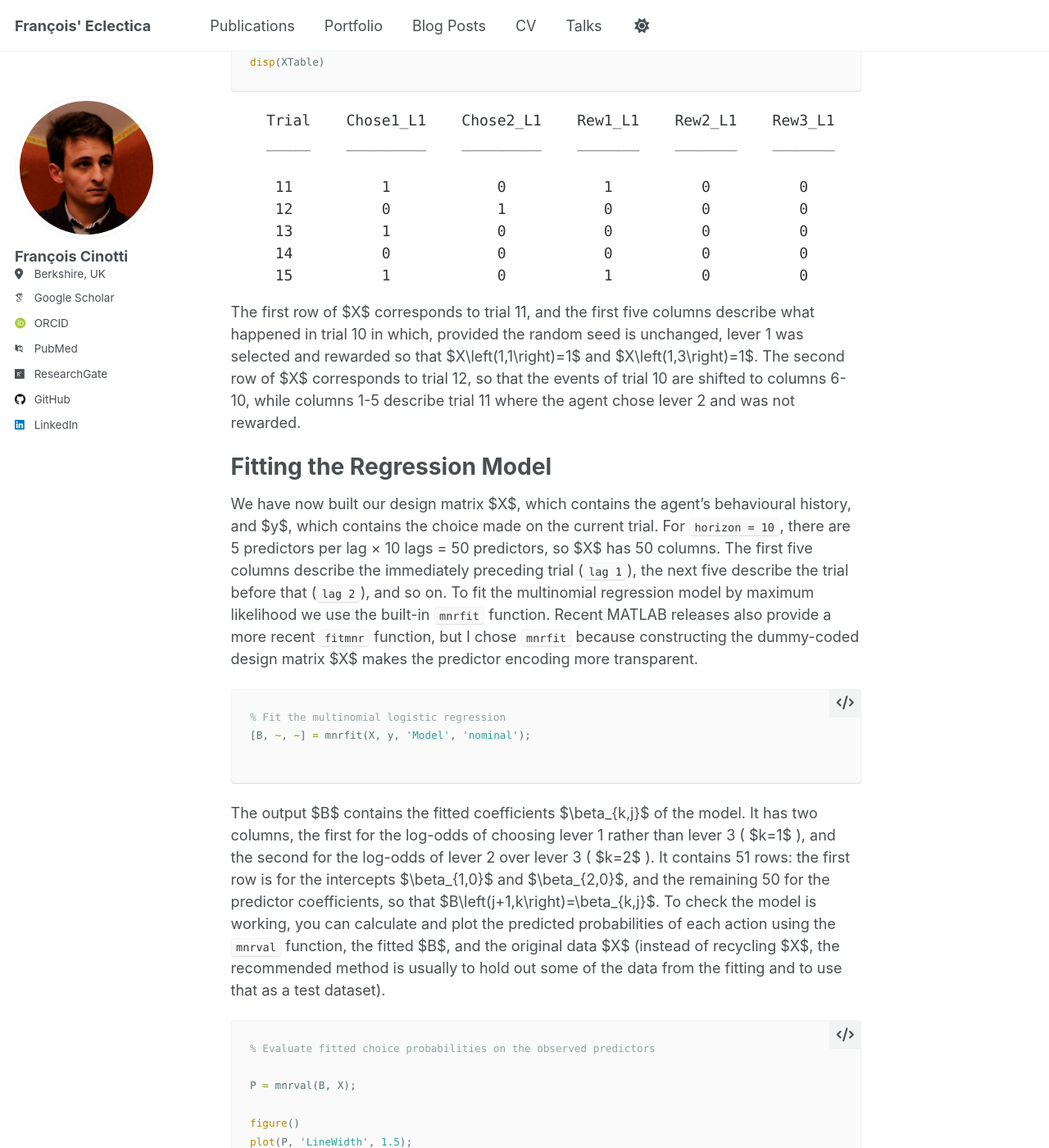
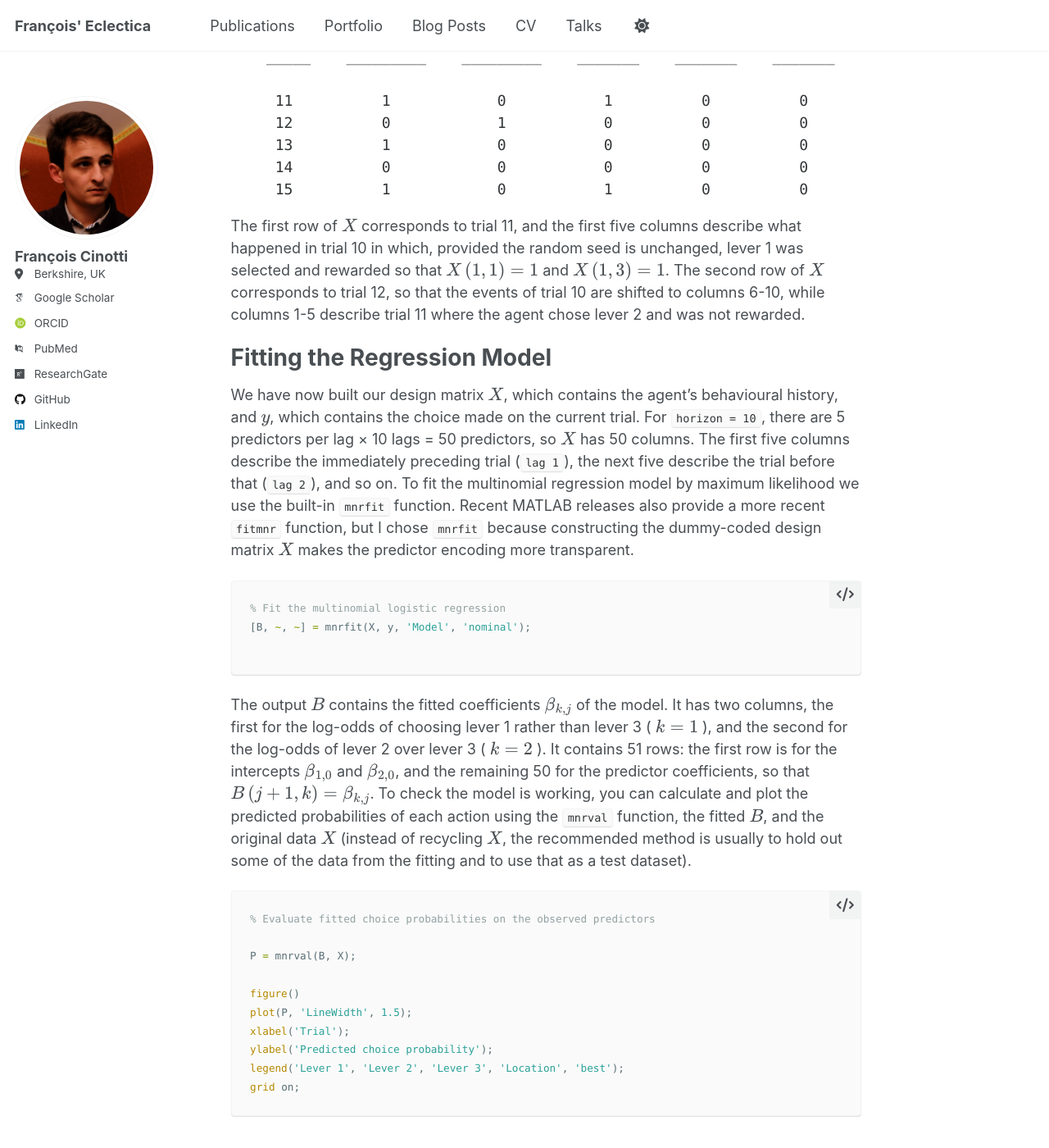
Before and after one commit to frct/frct.github.io, a Jekyll site: the page built from _posts/2026-09-22-Multinomial_Logistic_Regression.md, in a window 1280 px wide and 1400 px high, scrolled down 9395 px. Shown: the whole window at 82% size. Built offline with Jekyll 4.4.1, drawn with Linux system fonts in a browser that asks for light colours; some web fonts are replaced; a script that is not in the unit is left out; some of the changed text lies outside the part shown.

Commit message:
Revise Multinomial Logistic Regression tutorial content
Updated the content of the Multinomial Logistic Regression tutorial to improve clarity and consistency in explanations, including mathematical notation and examples.

````diff
--- a/_posts/2026-09-22-Multinomial_Logistic_Regression.md
+++ b/_posts/2026-09-22-Multinomial_Logistic_Regression.md
@@ -16,7 +16,7 @@ This post introduces multinomial logistic regression through a hands-on MATLAB L
 
 # What is Multinomial Logistic Regression?
 
-In statistical analysis, **regression** models are a way of estimating the relationship between an outcome of interest, the so\-called **dependent variable** (or response), and one or more predictors, also known as **independent variables**. This requires observations $$(x_i ,y_i$, $i=1,...,n$$, of a response $$y_i$$ paired with predictor values $$x_i$$, to which a model is then fitted in order to predict $$Y$$ for different values of $$X$$ (because these are random variables, I use capitalised letters to distinguish them from the observations which are samples of these random variables). The most famous example is probably a **simple linear regression** in which the dependent and independent variables are continuous quantities, such as when trying to predict weight from height. The model is based on the assumption that, given the predictor, the response equals a linear function of it plus a random error:
+In statistical analysis, **regression** models are a way of estimating the relationship between an outcome of interest, the so\-called **dependent variable** (or response), and one or more predictors, also known as **independent variables**. This requires observations $$(x_i ,y_i$$, $$i=1,...,n$$, of a response $$y_i$$ paired with predictor values $$x_i$$, to which a model is then fitted in order to predict $$Y$$ for different values of $$X$$ (because these are random variables, I use capitalised letters to distinguish them from the observations which are samples of these random variables). The most famous example is probably a **simple linear regression** in which the dependent and independent variables are continuous quantities, such as when trying to predict weight from height. The model is based on the assumption that, given the predictor, the response equals a linear function of it plus a random error:
 
  $$ y_i =\beta_0 +\beta_1 x_i +\epsilon_i $$
 
@@ -28,7 +28,7 @@ The central question, which applies to any regression model, is to find the para
 
  $$ E(Y|\mathbf{x}) =\beta_0 +\beta_1 x_1 +\beta_2 x_2 + ... +\beta_p x_p =\beta_0 +\sum_{j=1}^p \beta_j x_j $$
 
-Sometimes the variable we want to predict is not a continuous quantity like height but a category, i.e. a **nominal variable**. In the simplest case there are only two categories, for instance `smoker` vs. `non-smoker` or `yes` vs. `no`. A linear model cannot be applied directly to such outcomes, since they are not numbers, and if we coded them as 0 and 1 a linear function of $\mathbf{x}$ would not keep the predicted probability between 0 and 1. The trick at the heart of **logistic regression** is to model the probability $$\pi(\mathbf{x})=P(Y=\textrm{yes} \mid \mathbf{x})$$ through its **log-odds** (or logit), the logarithm of the **odds** $$\pi /(1-\pi)$$, which can take any real value, and to make this quantity a linear function of the predictors:
+Sometimes the variable we want to predict is not a continuous quantity like height but a category, i.e. a **nominal variable**. In the simplest case there are only two categories, for instance `smoker` vs. `non-smoker` or `yes` vs. `no`. A linear model cannot be applied directly to such outcomes, since they are not numbers, and if we coded them as 0 and 1 a linear function of $$\mathbf{x}$$ would not keep the predicted probability between 0 and 1. The trick at the heart of **logistic regression** is to model the probability $$\pi(\mathbf{x})=P(Y=\textrm{yes} \mid \mathbf{x})$$ through its **log-odds** (or logit), the logarithm of the **odds** $$\pi /(1-\pi)$$, which can take any real value, and to make this quantity a linear function of the predictors:
 
  $$ \log \frac{\pi \left(\mathbf{x}\right)}{1-\pi \left(\mathbf{x}\right)}=\beta_0 +\sum_{j=1}^p \beta_j x_j $$
 
@@ -50,11 +50,11 @@ It's worth noticing here how complex these probabilities are, as they depend on
 
 # Dummy Coding
 
-I've explained how to deal with nominal dependent variables, now comes the turn of nominal independent variables. Here we can't use the previous trick of replacing variables with log\-odds since the observations $\mathbf{x}$ which are indeed samples of random variable X are nonetheless fixed once observed. **Dummy coding** solves this problem by replacing the nominal predictors with $K-1$ variables, where $K$ is the total number of categories. Each dummy variable equals 1 if the data point belongs to a given category and 0 otherwise. The omitted category is the reference (or default), identified by all dummy variables being 0. Other coding schemes exist, for instance effect coding with values 1, 0 and \-1, but they change the interpretation of the coefficients and I will not use them. As an example, if we want to predict height based on sex, we introduce a dummy variable $d$ equal to 1 if the subject is female and 0 if male; the model is:
+I've explained how to deal with nominal dependent variables, now comes the turn of nominal independent variables. Here we can't use the previous trick of replacing variables with log-odds since the observations $$\mathbf{x}$$ which are indeed samples of random variable $$X$$ are nonetheless fixed once observed. **Dummy coding** solves this problem by replacing the nominal predictors with $$K-1$$ variables, where $$K$$ is the total number of categories. Each dummy variable equals 1 if the data point belongs to a given category and 0 otherwise. The omitted category is the reference (or default), identified by all dummy variables being 0. Other coding schemes exist, for instance effect coding with values 1, 0 and -1, but they change the interpretation of the coefficients and I will not use them. As an example, if we want to predict height based on sex, we introduce a dummy variable $$d$$ equal to 1 if the subject is female and 0 if male; the model is:
 
  $$ y_i =\beta_0 +\beta_1 d_i +\varepsilon_{i\;} $$
 
-The meaning of $\beta_0$ and $\beta_1$ follows directly from the conditional expectation of $Y$. For a male, $E(Y \mid d=0)=\beta_0$ is the expected height of a male (estimated by the sample mean height of the males); for a female, $E(Y \mid d=1) =\beta_0 +\beta_1$ which means that $\beta_1$ is the difference in expected height between females and males. With three categories we would use two dummy variables, and each coefficient would be the difference in expected outcome between that category and the reference category.
+The meaning of $$\beta_0$$ and $$\beta_1$$ follows directly from the conditional expectation of $Y$. For a male, $$E(Y \mid d=0)=\beta_0$$ is the expected height of a male (estimated by the sample mean height of the males); for a female, $$E(Y \mid d=1) =\beta_0 +\beta_1$$ which means that $$\beta_1$$ is the difference in expected height between females and males. With three categories we would use two dummy variables, and each coefficient would be the difference in expected outcome between that category and the reference category.
 
 # A Small Simulated Dataset
 
@@ -123,11 +123,11 @@ legend('Lever 1', 'Lever 2', 'Lever 3', 'Location', 'best');
 
 # Constructing the Design Matrix
 
-We now ask whether previous choices and rewards can predict the choice on the current trial. Let $c_t \in \lbrace 1,2,3\rbrace$ be the lever chosen and $r_t \in \lbrace 0,1\rbrace$ the reward obtained on trial $t$. At this point, the design of the regression is really up to you. In my case, I wanted to use the past $L=10$ trials (the horizon) to predict $c_t$, with five predictors for each lag $\ell =1,\ldots,L$: indicators for having chosen lever 1, having chosen lever 2, having been rewarded on lever 1, having been rewarded on lever 2, and having been rewarded on lever 3, so that there are $p=5L=50$ predictors in total, and the model to be fitted is the system of equations introduced above, with $\mathbf{x_t}={\left(x_{t,1} ,\ldots,x_{t,p} \right)}^T$ as predictors:
+We now ask whether previous choices and rewards can predict the choice on the current trial. Let $$c_t \in \lbrace 1,2,3\rbrace$$ be the lever chosen and $$r_t \in \lbrace 0,1\rbrace$$ the reward obtained on trial $$t$$. At this point, the design of the regression is really up to you. In my case, I wanted to use the past $$L=10$$ trials (the horizon) to predict $$c_t$$, with five predictors for each lag $$\ell =1,\ldots,L$$: indicators for having chosen lever 1, having chosen lever 2, having been rewarded on lever 1, having been rewarded on lever 2, and having been rewarded on lever 3, so that there are $$p=5L=50$$ predictors in total, and the model to be fitted is the system of equations introduced above, with $$\mathbf{x_t}={\left(x_{t,1} ,\ldots,x_{t,p} \right)}^T$$ as predictors:
 
  $$ \log \frac{P\left.\left(c_t =k\right|{\mathbf{x}}_t \right)}{P\left.\left(c_t =3\right|{\mathbf{x}}_t \right)}=\beta_{k,0} +\sum_{j=1}^p \beta_{k,j} x_{t,j} ,~~k=1,2 $$
 
-A few things to note about this design. There is no predictor for having chosen lever 3, which means lever 3 is the reference lever, as above. The last three predictors are choice-reward combinations, `rewarded on lever k` meaning that lever $k$ was chosen and rewarded: predictor 3 is the effect of being rewarded on lever 1 in addition to the effect of selecting lever 1, which is predictor 1. Alternative designs might want to separate these effects differently, and this choice matters when trying to interpret the final results. The **design matrix** $X$ is the collection of the predictors for every trial; it has one row per observation (trial) and one column per predictor. The trial-by-trial choices $c_t$ are similarly collected in the response vector $y$.
+A few things to note about this design. There is no predictor for having chosen lever 3, which means lever 3 is the reference lever, as above. The last three predictors are choice-reward combinations, `rewarded on lever k` meaning that lever $$k$$ was chosen and rewarded: predictor 3 is the effect of being rewarded on lever 1 in addition to the effect of selecting lever 1, which is predictor 1. Alternative designs might want to separate these effects differently, and this choice matters when trying to interpret the final results. The **design matrix $$X$$** is the collection of the predictors for every trial; it has one row per observation (trial) and one column per predictor. The trial-by-trial choices $$c_t$$ are similarly collected in the response vector $$y$$.
 
 ```matlab
 horizon = 10;
@@ -142,7 +142,7 @@ cols_per_lag = n_choice_cols + n_reward_cols;
 n_pred = cols_per_lag * horizon;
 ```
 
-We can now construct $X$ and $y$.
+We can now construct $$X$$ and $$y$$.
 
 ```matlab
 % We lose the first 'horizon' trials because there is not enough previous history to construct the predictors.
@@ -199,7 +199,7 @@ end
 
 ```
 
-To get a better sense of what $X$ looks like, it's worth giving a look at the first few rows of the original data and $X$ side\-by\-side:
+To get a better sense of what $$X$$ looks like, it's worth giving a look at the first few rows of the original data and $$X$$ side-by-side:
 
 ```matlab
 %% Inspect the raw data and the first rows of X
@@ -266,11 +266,11 @@ disp(XTable)
 ```
 
 
-The first row of $X$ corresponds to trial 11, and the first five columns describe what happened in trial 10 in which, provided the random seed is unchanged, lever 1 was selected and rewarded so that $X\left(1,1\right)=1$ and $X\left(1,3\right)=1$. The second row of $X$ corresponds to trial 12, so that the events of trial 10 are shifted to columns 6\-10, while columns 1\-5 describe trial 11 where the agent chose lever 2 and was not rewarded.
+The first row of $$X$$ corresponds to trial 11, and the first five columns describe what happened in trial 10 in which, provided the random seed is unchanged, lever 1 was selected and rewarded so that $$X\left(1,1\right)=1$$ and $$X\left(1,3\right)=1$$. The second row of $$X$$ corresponds to trial 12, so that the events of trial 10 are shifted to columns 6-10, while columns 1-5 describe trial 11 where the agent chose lever 2 and was not rewarded.
 
 # Fitting the Regression Model
 
-We have now built our design matrix $X$, which contains the agent's behavioural history, and $y$, which contains the choice made on the current trial. For `horizon = 10`, there are 5 predictors per lag × 10 lags = 50 predictors, so $X$ has 50 columns. The first five columns describe the immediately preceding trial (`lag 1`), the next five describe the trial before that (`lag 2`), and so on. To fit the multinomial regression model by maximum likelihood we use the built\-in `mnrfit` function. Recent MATLAB releases also provide a more recent `fitmnr` function, but I chose `mnrfit` because constructing the dummy\-coded design matrix $X$ makes the predictor encoding more transparent.
+We have now built our design matrix $$X$$, which contains the agent's behavioural history, and $$y$$, which contains the choice made on the current trial. For `horizon = 10`, there are 5 predictors per lag × 10 lags = 50 predictors, so $$X$$ has 50 columns. The first five columns describe the immediately preceding trial (`lag 1`), the next five describe the trial before that (`lag 2`), and so on. To fit the multinomial regression model by maximum likelihood we use the built-in `mnrfit` function. Recent MATLAB releases also provide a more recent `fitmnr` function, but I chose `mnrfit` because constructing the dummy\-coded design matrix $$X$$ makes the predictor encoding more transparent.
 
 ```matlab
 % Fit the multinomial logistic regression
@@ -278,7 +278,7 @@ We have now built our design matrix $X$, which contains the agent's behavioural
 
 ```
 
-The output $B$ contains the fitted coefficients $\beta_{k,j}$ of the model. It has two columns, the first for the log-odds of choosing lever 1 rather than lever 3 ( $k=1$ ), and the second for the log-odds of lever 2 over lever 3 ( $k=2$ ). It contains 51 rows: the first row is for the intercepts $\beta_{1,0}$ and $\beta_{2,0}$, and the remaining 50 for the predictor coefficients, so that $B\left(j+1,k\right)=\beta_{k,j}$. To check the model is working, you can calculate and plot the predicted probabilities of each action using the `mnrval` function, the fitted $B$, and the original data $X$ (instead of recycling $X$, the recommended method is usually to hold out some of the data from the fitting and to use that as a test dataset).
+The output $$B$$ contains the fitted coefficients $$\beta_{k,j}$$ of the model. It has two columns, the first for the log-odds of choosing lever 1 rather than lever 3 ( $$k=1$$ ), and the second for the log-odds of lever 2 over lever 3 ( $$k=2$$ ). It contains 51 rows: the first row is for the intercepts $$\beta_{1,0}$$ and $$\beta_{2,0}$$, and the remaining 50 for the predictor coefficients, so that $$B\left(j+1,k\right)=\beta_{k,j}$$. To check the model is working, you can calculate and plot the predicted probabilities of each action using the `mnrval` function, the fitted $$B$$, and the original data $$X$$ (instead of recycling $$X$$, the recommended method is usually to hold out some of the data from the fitting and to use that as a test dataset).
 
 ```matlab
 % Evaluate fitted choice probabilities on the observed predictors
@@ -299,7 +299,7 @@ Compared to the running averages we plotted before, the fitted probabilities rep
 
 # A Misguided Attempt to Interpret the Fitted Model
 
-Following the example of Lau and Glimcher, you might want to simply plot some of the fitted coefficients to see how past predictors affect choices (Figure 6 of that original publication). An obvious strategy could be to look at the separate impacts of being rewarded on a lever and of selecting a lever without necessarily being rewarded on the log\-odds of that same lever, as measurements of the effects of reinforcement and choice persistence on behaviour respectively. In the case of lever 1, the coefficients for the predictor `lever 1 chosen` are found at rows 2, 7, 12, etc. of $B$ and the coefficients for the predictor `lever 1 rewarded` at rows 4, 9, 14, etc. For lever 2, we are interested in the coefficients of `lever 2 chosen` (rows 3, 8, 13, ...) and `lever 2 rewarded` (rows 5, 10, 15, ...).
+Following the example of Lau and Glimcher, you might want to simply plot some of the fitted coefficients to see how past predictors affect choices (Figure 6 of that original publication). An obvious strategy could be to look at the separate impacts of being rewarded on a lever and of selecting a lever without necessarily being rewarded on the log-odds of that same lever, as measurements of the effects of reinforcement and choice persistence on behaviour respectively. In the case of lever 1, the coefficients for the predictor `lever 1 chosen` are found at rows 2, 7, 12, etc. of $B$ and the coefficients for the predictor `lever 1 rewarded` at rows 4, 9, 14, etc. For lever 2, we are interested in the coefficients of `lever 2 chosen` (rows 3, 8, 13, ...) and `lever 2 rewarded` (rows 5, 10, 15, ...).
 
 ```matlab
 figure()
@@ -343,7 +343,7 @@ axis square
 
 ![Fitted coefficients](/images/multinomial_regression/figure_2.png)
 
-While the other coefficients have little obvious trend, the coefficients associated with rewarded choices on lever 1 are positive and tend to decrease as we look further into the past, suggesting a positive and decreasing impact of past rewards on selecting lever 1. However, contrary to the original study of Lau and Glimcher, which relied on a simple logistic regression with just two possible outcomes, interpretation of this observation is more delicate. Each coefficient $\beta_{k,j}$ tells us how predictor $j$ affects the log\-odds of lever $k$ versus lever 3, rather than how the choice probability $\pi_k$, the quantity we are really interested in, behaves. This might explain why the other coefficients seem noisy at first glance. To know how the predictors affect choice probabilities, we must take into account the other alternatives, a topic for another time.
+While the other coefficients have little obvious trend, the coefficients associated with rewarded choices on lever 1 are positive and tend to decrease as we look further into the past, suggesting a positive and decreasing impact of past rewards on selecting lever 1. However, contrary to the original study of Lau and Glimcher, which relied on a simple logistic regression with just two possible outcomes, interpretation of this observation is more delicate. Each coefficient $$\beta_{k,j}$$ tells us how predictor $$j$$ affects the log-odds of lever $$k$$ versus lever 3, rather than how the choice probability $$\pi_k$$, the quantity we are really interested in, behaves. This might explain why the other coefficients seem noisy at first glance. To know how the predictors affect choice probabilities, we must take into account the other alternatives, a topic for another time.
 
 ---
 # References
````
